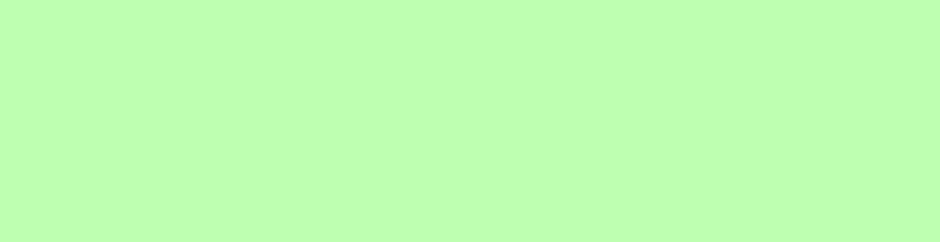
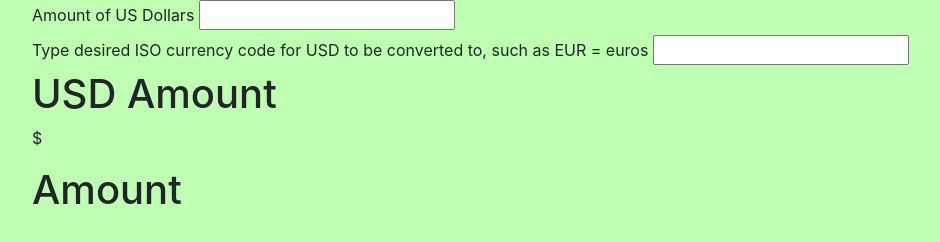
Before and after one commit to geomio/CurrencyExchangeProject, a website built with webpack: page src/index.html in a window 1280 px wide. Shown: the whole page, without its empty margins (53-993 px from the left). Built offline with nearby package versions, Linux system fonts and the light colour scheme.

Commit message:
make html form area for currencey and usd start area, also output areas for html

```diff
--- a/src/exchange.js
+++ b/src/exchange.js
@@ -1,3 +1,3 @@
 export default class CurrencyExchange {
-
+  /*GET https://v6.exchangerate-api.com/v6/YOUR-API-KEY/latest/USD\*this is api https call for later use*/
 }
--- a/src/index.html
+++ b/src/index.html
@@ -7,6 +7,33 @@
 
 <body>
   <div class="container">
+
+    <div class="panel panel-default" id="formPanel">
+      <div class="panel-body">
+        <form id="userSelectionForm">
+          <label for="usdAmount">Amount of US Dollars</label>
+          <input type="text" id="usdAmount" name="usdTotal"><br>
+          <label for="newCurrencey">Type desired ISO currency code for USD to be converted to, such as EUR =
+            euros</label>
+          <input type="text" id="isoCode" name="isoSelect"><br>
+        </form>
+      </div>
+    </div>
+
+    <div class="panel panel-default" id="usdAmount">
+      <div class="panel-body">
+        <h1>USD Amount</h1>
+        <p>$<span id="usdNumberAmount"></span></p>
+      </div>
+    </div>
+
+    <div class="panel panel-default" id="convertAmount">
+      <div class="panel-body">
+        <h1><span id="isoSelectionPrint"> Amount</span></h1>
+        <p><span id="isoNumberAmount"></span></p>
+      </div>
+    </div>
+
   </div>
 </body>
 
```
